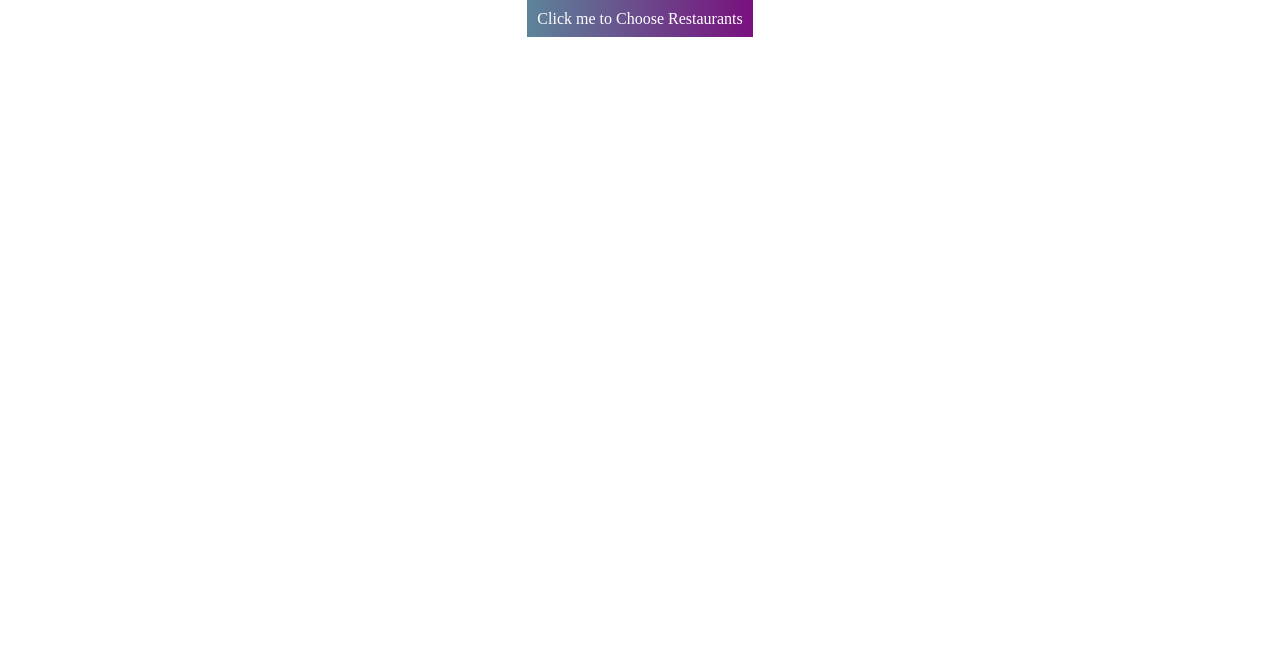
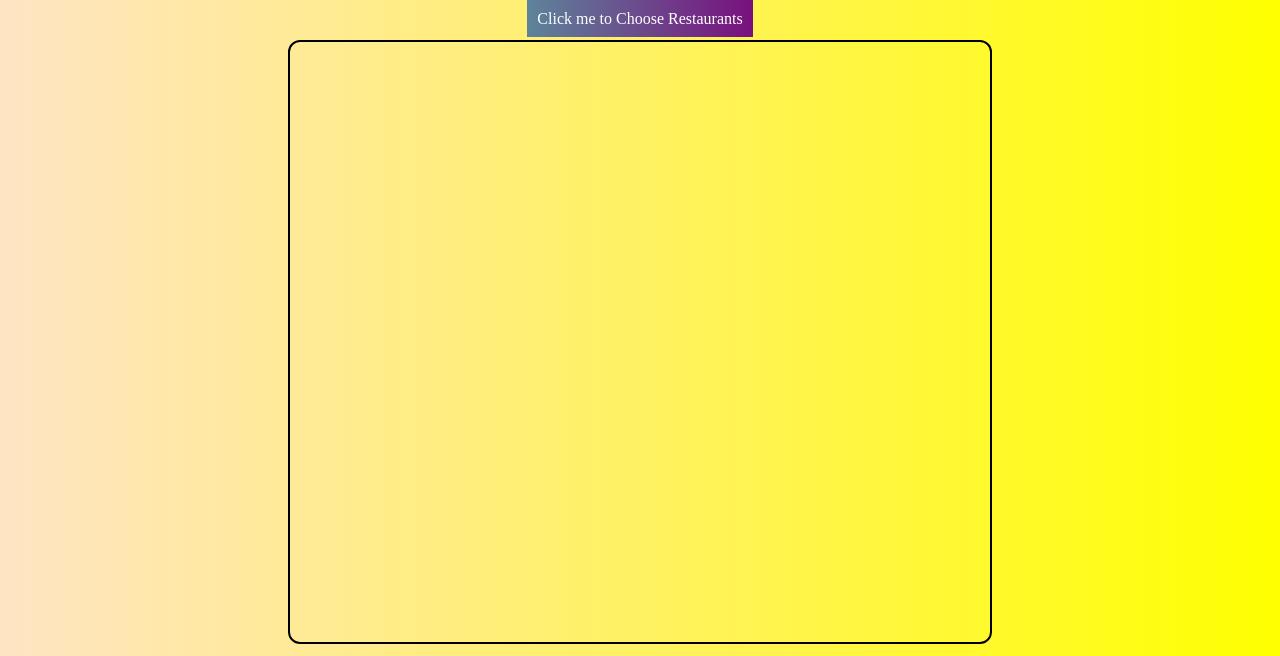
Before and after one commit to srinu0012/ifarmeRestaurant, a plain HTML site: page index.html in a window 1280 px wide. Shown: the top 656 px of the page. Drawn offline with Linux system fonts and the light colour scheme.

Commit message:
add background color

```diff
--- a/index.html
+++ b/index.html
@@ -22,6 +22,9 @@
         .frame iframe{
             width: 700px;
             height: 600px;
+            margin-top: 12px;
+            border: 2px solid ;
+            border-radius: 12px;
         }
         .heading{
             margin-top: 30px;
@@ -34,6 +37,10 @@
             padding: 10px;
             background: linear-gradient(to right,rgb(93, 132, 154),rgb(121, 16, 126));
             color: #fff;
+        }
+        body{
+            background: linear-gradient(to right,bisque,yellow);
+            overflow-y: auto;
         }
     </style>
 </head>
```
